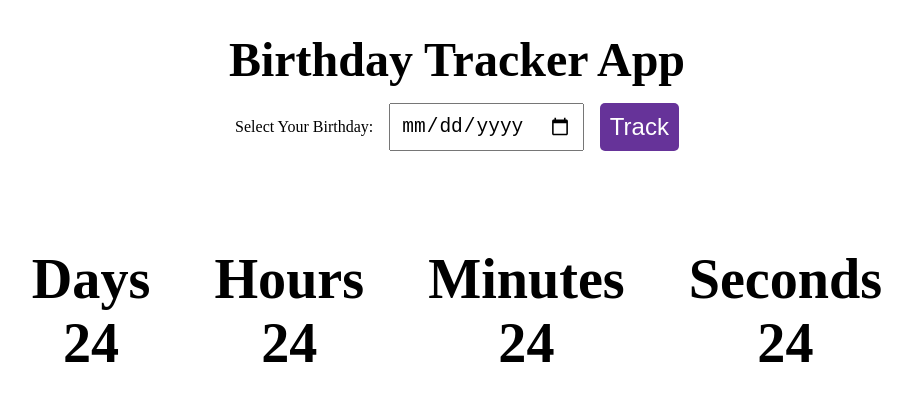
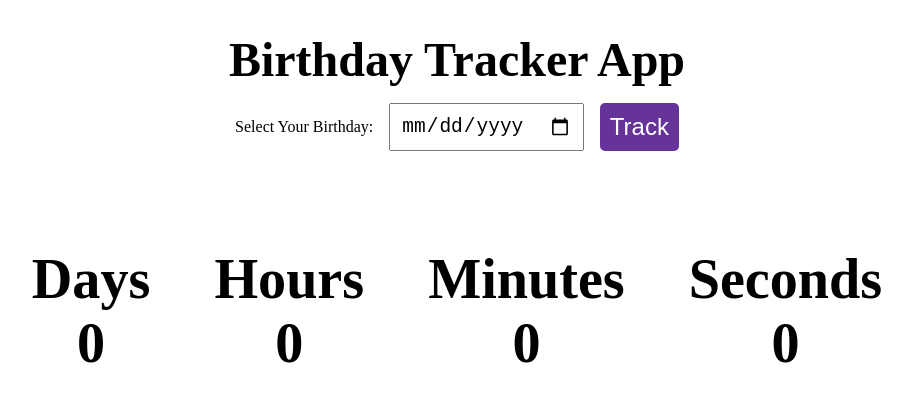
Before and after one commit to Prathyusha-Dot/Birthday-Tracker, a plain HTML site: page index.html in a window 1280 px wide. Shown: the whole page, without its empty margins (183-1095 px from the left). Drawn offline with Linux system fonts and the light colour scheme.

Commit message:
Update index.html

```diff
--- a/index.html
+++ b/index.html
@@ -20,19 +20,19 @@
         <div class="tracker_container">
             <div class="common_container">
                 <h3>Days</h3>
-                <h3 id="day_container_id">24</h3>
+                <h3 id="day_container_id">0</h3>
             </div>
             <div class="common_container">
                 <h3>Hours</h3>
-                <h3 id="hours_container_id">24</h3>
+                <h3 id="hours_container_id">0</h3>
             </div>
             <div class="common_container">
                 <h3>Minutes</h3>
-                <h3 id="minutes_container_id">24</h3>
+                <h3 id="minutes_container_id">0</h3>
             </div>
             <div class="common_container">
                 <h3>Seconds</h3>
-                <h3 id="seconds_container_id">24</h3>
+                <h3 id="seconds_container_id">0</h3>
             </div>
         </div>
 
```
